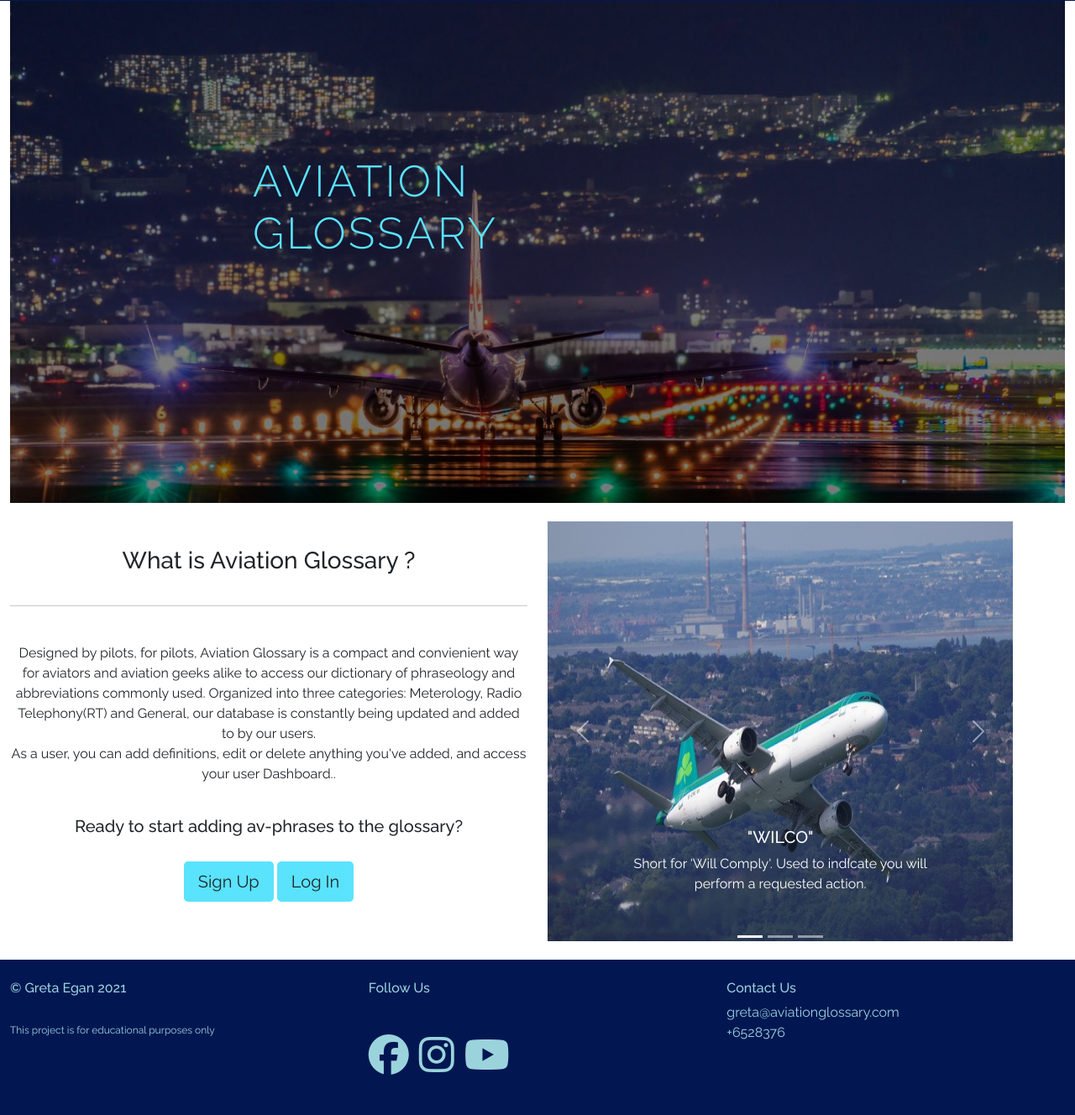
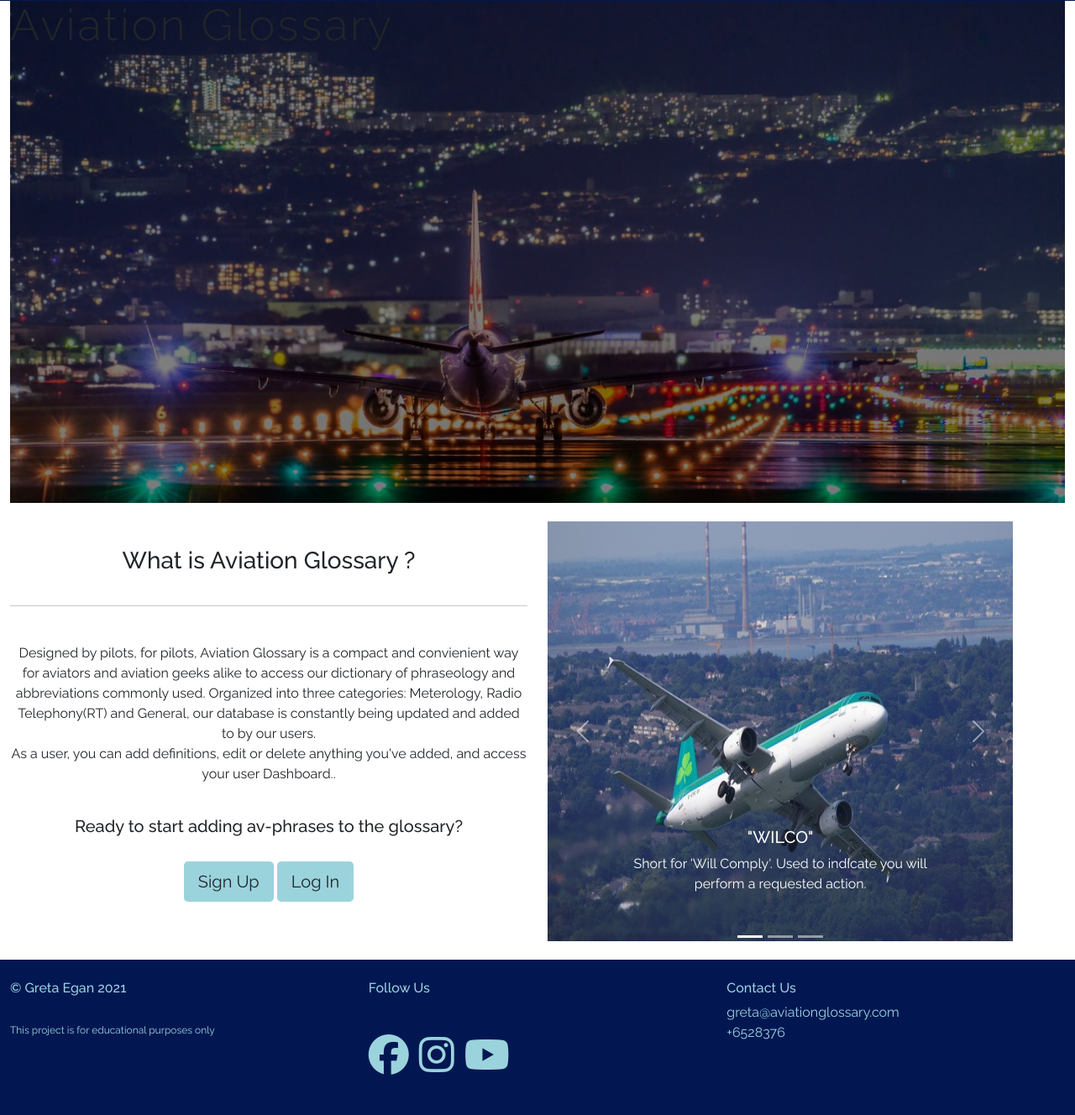
Before and after one commit to gretaegan/aviation-glossary, a Flask app: page / in a window 1280 px wide. Shown: the part 61-1389 px from the top of the page at 84% size. Run offline with Flask 2, Linux system fonts and the light colour scheme; some libraries are stand-ins or nearby versions.

Commit message:
Add mockup to README and remove hero text to fix bug

```diff
--- a/static/css/style.css
+++ b/static/css/style.css
@@ -52,7 +52,7 @@ body {
 
 
 .btn-hover {
-    background-color: hsl(189, 96%, 67%);
+    background-color: #9bd3dd;
 }
 
 .btn-hover:hover {
@@ -89,23 +89,9 @@ body {
     background-repeat: no-repeat;
     background-position: center;
     height: 600px;
-    width: 100%;
-    padding-right: 0;
-    padding-left: 0;
-    position: relative;
+    max-width: 100%;
 }
 
-.hero-text {
-    color: #fafafa;
-    display: flex;
-    justify-content: center;
-    align-items: center;
-    text-transform: uppercase;
-    color: hsl(189, 96%, 67%);
-    position: absolute;
-    top: 31%;
-    left: 23%;
-}
 
 .info-text {
     padding-top: 28px;
--- a/templates/glossary.html
+++ b/templates/glossary.html
@@ -45,9 +45,9 @@
               <label for="query">Search</label>
               <input type=text" name="query" class="form-control form-box" id="query" placeholder="Word or definition">
               <div class="buttons">
-                <button type="submit" class="btn btn-lg btn-info btn-search" sr-only="search button"><i
+                <button type="submit" class="btn btn-lg btn-custom btn-search" sr-only="search button"><i
                     class="fas fa-search"></i></button>
-                <a href="{{ url_for('glossary') }}" class="btn btn-lg btn-info btn-reset"> Reset</a>
+                <a href="{{ url_for('glossary') }}" class="btn btn-lg btn-custom btn-reset"> Reset</a>
               </div>
             </div>
           </div>
--- a/templates/homepage.html
+++ b/templates/homepage.html
@@ -5,9 +5,8 @@
 <div class="container-fluid">
   <div class="row g-0">
     <div class="col-12 hero-image-container">
-      <div class="hero-text animation">
+      <div class="hero-text">
         <h1> Aviation Glossary </h1>
-        <p id="body" style="opacity: 0;"> An online dictionary of Aviation related terminology </p>
       </div>
     </div>
   </div>
```
Also changed, not shown: README.md, testing/mockup.jpg (added).
